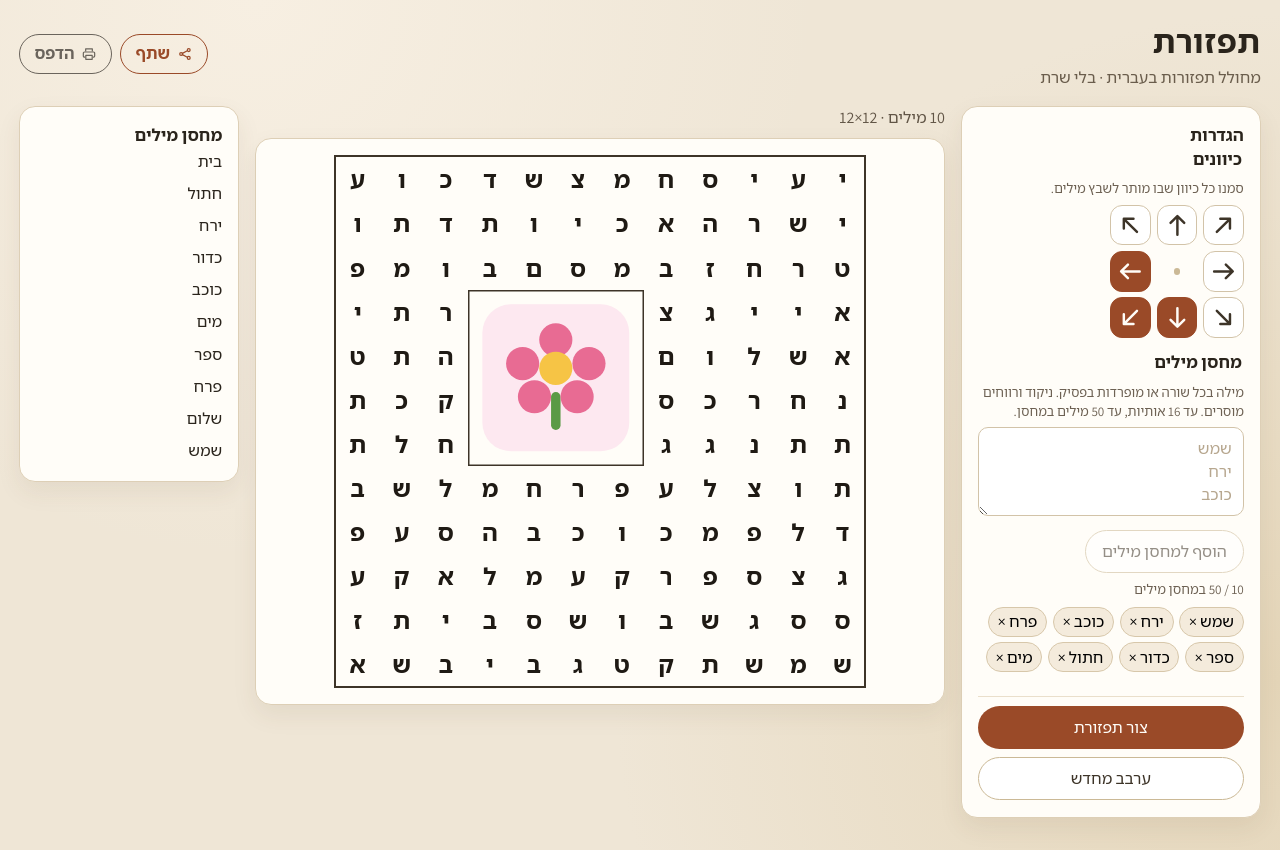
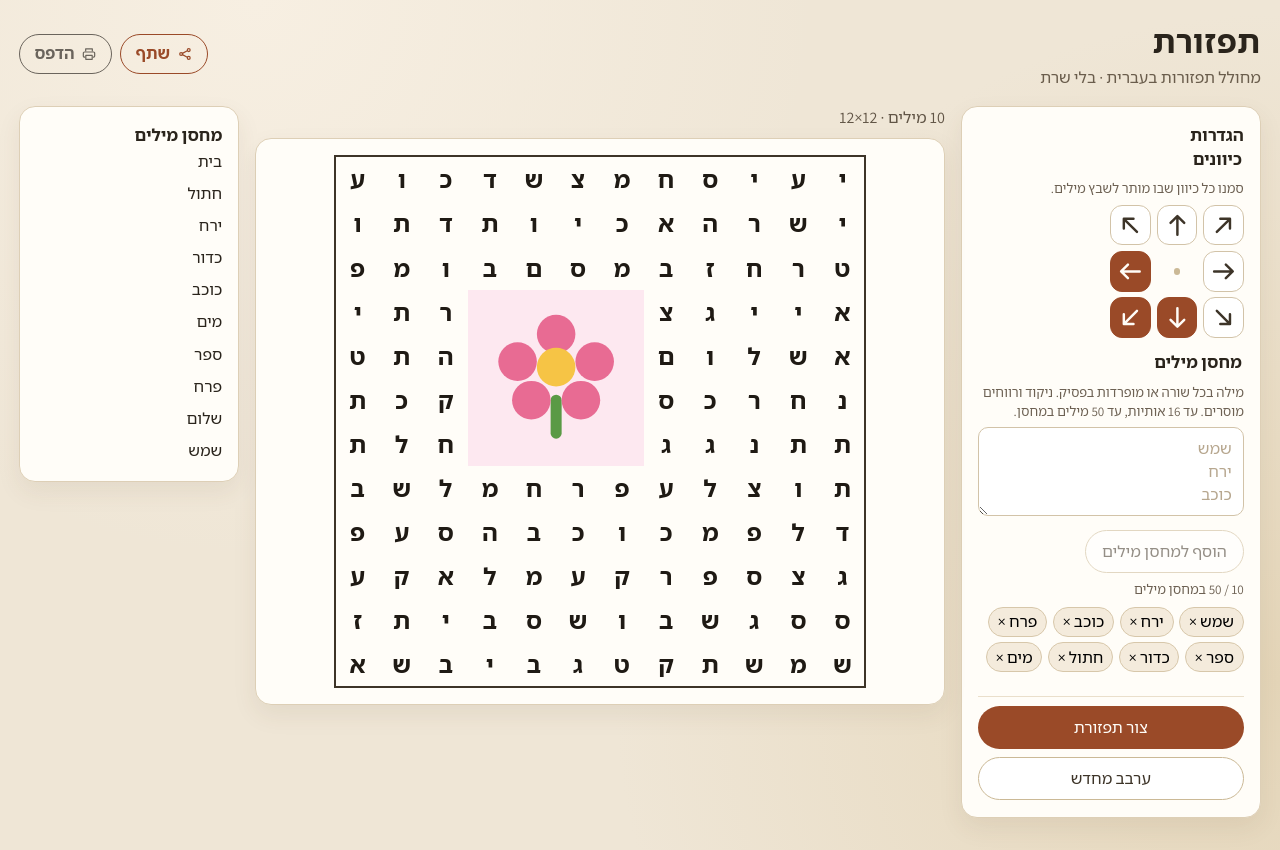
Before and after one commit to kleinron/tifzoret, a React (Vite) app: page / in a window 1280 px wide. Built offline with nearby package versions, Linux system fonts and the light colour scheme.

Commit message:
Remove the frame around pictures on the word-search board.
Board drawings now fill their 4×4 cells edge to edge, including in print, while the picture catalog keeps its rounded plates.

Co-authored-by: Ron Klein <kleinron@users.noreply.github.com>

```diff
--- a/src/components/ImageCatalogModal.tsx
+++ b/src/components/ImageCatalogModal.tsx
@@ -80,7 +80,7 @@ export function ImageCatalogModal({ onClose }: { onClose: () => void }) {
           {BOARD_IMAGE_IDS.map((id) => (
             <li key={id} className="catalog-tile">
               <div className="catalog-art">
-                <BoardImage id={id} />
+                <BoardImage id={id} framed />
               </div>
               <span className="catalog-label">{boardImageLabel(id)}</span>
             </li>
--- a/src/images/BoardImage.tsx
+++ b/src/images/BoardImage.tsx
@@ -3,9 +3,11 @@ import type { BoardImageId } from './catalog.ts'
 
 function Icon({
   backdrop,
+  framed,
   children,
 }: {
   backdrop: string
+  framed: boolean
   children: ReactNode
 }) {
   return (
@@ -15,15 +17,19 @@ function Icon({
       aria-hidden="true"
       focusable="false"
     >
-      <rect x="1" y="1" width="62" height="62" rx="12" fill={backdrop} />
+      {framed ? (
+        <rect x="1" y="1" width="62" height="62" rx="12" fill={backdrop} />
+      ) : (
+        <rect width="64" height="64" fill={backdrop} />
+      )}
       {children}
     </svg>
   )
 }
 
-function CatIcon() {
+function CatIcon({ framed }: { framed: boolean }) {
   return (
-    <Icon backdrop="#ffe8cc">
+    <Icon backdrop="#ffe8cc" framed={framed}>
       <polygon points="14,30 16,12 28,26" fill="#e8943a" />
       <polygon points="50,30 48,12 36,26" fill="#e8943a" />
       <polygon points="17,28 19,16 26,26" fill="#f6c7b8" />
@@ -50,9 +56,9 @@ function CatIcon() {
   )
 }
 
-function BallIcon() {
+function BallIcon({ framed }: { framed: boolean }) {
   return (
-    <Icon backdrop="#fde8e4">
+    <Icon backdrop="#fde8e4" framed={framed}>
       <circle cx="32" cy="34" r="18" fill="#e24b4b" />
       <path
         d="M16 31c5 5 27 5 32 0"
@@ -73,9 +79,9 @@ function BallIcon() {
   )
 }
 
-function SunIcon() {
+function SunIcon({ framed }: { framed: boolean }) {
   return (
-    <Icon backdrop="#fff6d2">
+    <Icon backdrop="#fff6d2" framed={framed}>
       <g stroke="#f0b429" strokeWidth="4" strokeLinecap="round">
         <line x1="32" y1="8" x2="32" y2="16" />
         <line x1="32" y1="48" x2="32" y2="56" />
@@ -100,9 +106,9 @@ function SunIcon() {
   )
 }
 
-function FlowerIcon() {
+function FlowerIcon({ framed }: { framed: boolean }) {
   return (
-    <Icon backdrop="#fde8f0">
+    <Icon backdrop="#fde8f0" framed={framed}>
       <rect x="30" y="38" width="4" height="16" rx="2" fill="#5a9a45" />
       <circle cx="32" cy="16" r="7" fill="#e86b93" />
       <circle cx="46" cy="26" r="7" fill="#e86b93" />
@@ -114,9 +120,9 @@ function FlowerIcon() {
   )
 }
 
-function FishIcon() {
+function FishIcon({ framed }: { framed: boolean }) {
   return (
-    <Icon backdrop="#e5f4fa">
+    <Icon backdrop="#e5f4fa" framed={framed}>
       <polygon points="48,32 62,18 62,46" fill="#3d9cc9" />
       <ellipse cx="30" cy="32" rx="18" ry="12" fill="#3d9cc9" />
       <circle cx="20" cy="29" r="2.1" fill="#2a241c" />
@@ -132,9 +138,9 @@ function FishIcon() {
   )
 }
 
-function StarIcon() {
+function StarIcon({ framed }: { framed: boolean }) {
   return (
-    <Icon backdrop="#fff6d8">
+    <Icon backdrop="#fff6d8" framed={framed}>
       <polygon
         points="32,8 37.5,24 54,24 40.6,33.6 45.8,50 32,40 18.2,50 23.4,33.6 10,24 26.5,24"
         fill="#f6c445"
@@ -146,9 +152,9 @@ function StarIcon() {
   )
 }
 
-function TreeIcon() {
+function TreeIcon({ framed }: { framed: boolean }) {
   return (
-    <Icon backdrop="#e7f3e4">
+    <Icon backdrop="#e7f3e4" framed={framed}>
       <rect x="28" y="36" width="8" height="16" rx="2" fill="#8a5a32" />
       <circle cx="32" cy="28" r="14" fill="#5a9a45" />
       <circle cx="24" cy="32" r="8" fill="#6aaf52" />
@@ -157,9 +163,9 @@ function TreeIcon() {
   )
 }
 
-function BirdIcon() {
+function BirdIcon({ framed }: { framed: boolean }) {
   return (
-    <Icon backdrop="#fff0e4">
+    <Icon backdrop="#fff0e4" framed={framed}>
       <ellipse cx="28" cy="38" rx="16" ry="11" fill="#ef8b4c" />
       <circle cx="42" cy="28" r="9" fill="#ef8b4c" />
       <polygon points="49,28 60,23 51,33" fill="#f2c14e" />
@@ -176,24 +182,30 @@ function BirdIcon() {
   )
 }
 
-export function BoardImage({ id }: { id: BoardImageId }) {
+export function BoardImage({
+  id,
+  framed = false,
+}: {
+  id: BoardImageId
+  framed?: boolean
+}) {
   switch (id) {
     case 'cat':
-      return <CatIcon />
+      return <CatIcon framed={framed} />
     case 'ball':
-      return <BallIcon />
+      return <BallIcon framed={framed} />
     case 'sun':
-      return <SunIcon />
+      return <SunIcon framed={framed} />
     case 'flower':
-      return <FlowerIcon />
+      return <FlowerIcon framed={framed} />
     case 'fish':
-      return <FishIcon />
+      return <FishIcon framed={framed} />
     case 'star':
-      return <StarIcon />
+      return <StarIcon framed={framed} />
     case 'tree':
-      return <TreeIcon />
+      return <TreeIcon framed={framed} />
     case 'bird':
-      return <BirdIcon />
+      return <BirdIcon framed={framed} />
     default: {
       const unknown: never = id
       throw new Error(`Unknown image ${String(unknown)}`)
--- a/src/index.css
+++ b/src/index.css
@@ -691,14 +691,13 @@ button.outline {
   cursor: default;
   z-index: 1;
   overflow: hidden;
-  box-shadow: inset 0 0 0 1.5px #3d3428;
 }
 
 .board-image {
   position: absolute;
-  inset: 7%;
-  width: auto;
-  height: auto;
+  inset: 0;
+  width: 100%;
+  height: 100%;
   display: block;
 }
 
@@ -845,6 +844,7 @@ button.outline {
     gap: 1px;
     justify-items: stretch;
     align-items: stretch;
+    overflow: hidden;
     -webkit-print-color-adjust: exact;
     print-color-adjust: exact;
   }
@@ -873,8 +873,11 @@ button.outline {
 
   .cell-image {
     background: #fff !important;
-    box-shadow: inset 0 0 0 1px #000;
     overflow: hidden;
+    /* Grow over the 1px print gap so neighboring pictures stay flush. */
+    width: calc(100% + 2px);
+    height: calc(100% + 2px);
+    margin: -1px;
     -webkit-print-color-adjust: exact;
     print-color-adjust: exact;
   }
```
Also changed, not shown: 2 other files (tests, documents, lock files or other folders).
